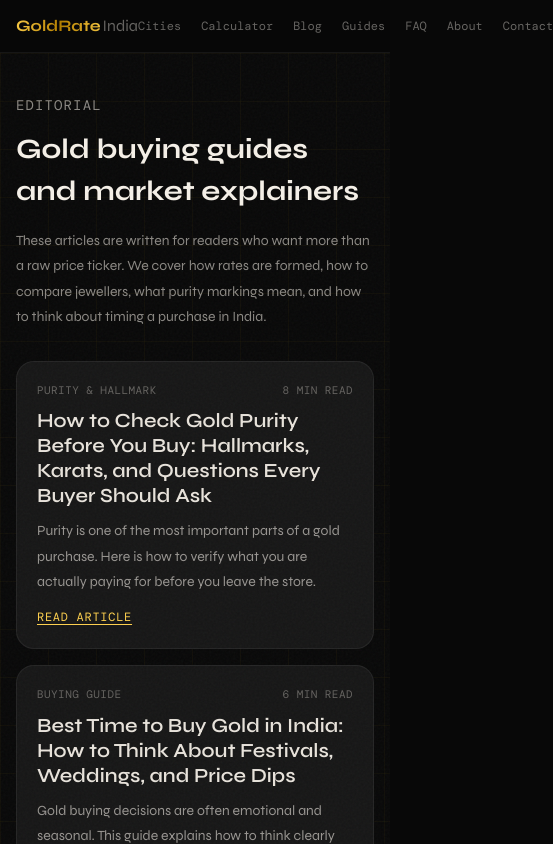
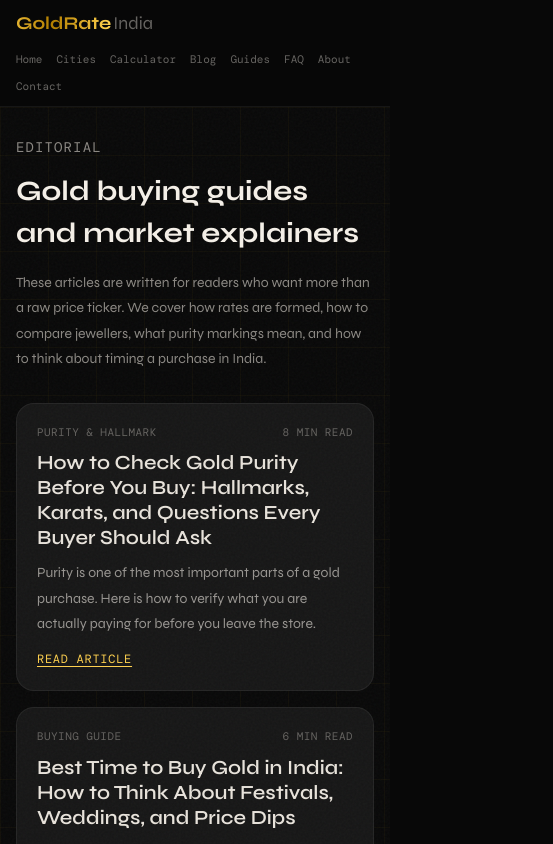
Before and after one commit to Nkodati/hyd-gold, a Next.js app: page /blog in a window 390 px wide. Shown: the top 844 px of the page, 553 px wide, since content can reach past the window. Built offline with nearby package versions, Linux system fonts and the light colour scheme.

Commit message:
Add cities index and improve mobile navigation

```diff
--- /dev/null
+++ b/src/app/city/page.tsx
@@ -0,0 +1,42 @@
+import type { Metadata } from 'next'
+import Link from 'next/link'
+import CityDirectory from '@/components/CityDirectory'
+import { getRates } from '@/data/rates'
+
+export const metadata: Metadata = {
+  title: 'Gold Rates by City — Gold Rate India',
+  description:
+    'Compare gold rates across Chennai, Hyderabad, Bangalore, and Ahmedabad from one cities page with quick filters and local guides.',
+}
+
+export default async function CitiesPage() {
+  const data = await getRates()
+
+  return (
+    <div className="noise-bg grid-bg min-h-screen">
+      <main className="static-page">
+        <p className="blog-eyebrow">Cities</p>
+        <h1>Gold rates by city</h1>
+        <p className="blog-lead">
+          Browse all supported cities from one place, compare today&apos;s indicative rates, and jump into local buying guides for
+          more context before you shop.
+        </p>
+
+        <div className="content-section mb-8">
+          <h2 className="!mt-0">How to use this page</h2>
+          <p>
+            Use the city filter to focus on one market or keep all cities visible to compare current 22K, 24K, and silver
+            pricing at a glance. Each city page also includes local buying notes, FAQs, and a calculator to help you estimate a
+            realistic jewellery bill.
+          </p>
+          <p>
+            If you want a broad market view first, head back to the <Link href="/">homepage</Link>. If you are ready to compare
+            local pricing, start below.
+          </p>
+        </div>
+
+        <CityDirectory data={data} />
+      </main>
+    </div>
+  )
+}
--- a/src/app/globals.css
+++ b/src/app/globals.css
@@ -145,11 +145,12 @@ body {
   max-width: 760px;
   margin-left: auto;
   margin-right: auto;
-  padding: 0 16px;
-  height: 52px;
+  padding: 10px 16px 12px;
+  min-height: 52px;
   display: flex;
   align-items: center;
   justify-content: space-between;
+  gap: 14px;
 }
 
 .nav-logo {
@@ -168,7 +169,9 @@ body {
 
 .nav-links {
   display: flex;
-  gap: 20px;
+  gap: 14px;
+  flex-wrap: wrap;
+  justify-content: flex-end;
 }
 
 .nav-links a {
@@ -453,6 +456,46 @@ body {
   line-height: 1.8;
 }
 
+.city-card-stats {
+  display: flex;
+  gap: 10px;
+  flex-wrap: wrap;
+  margin-top: 14px;
+}
+
+.city-card-stats span {
+  font-size: 11px;
+  font-family: var(--font-mono);
+  text-transform: uppercase;
+  letter-spacing: 0.04em;
+  color: rgba(245, 240, 232, 0.38);
+}
+
+.directory-filter {
+  display: flex;
+  gap: 10px;
+  flex-wrap: wrap;
+  margin-bottom: 20px;
+}
+
+.directory-chip {
+  font-family: var(--font-mono);
+  font-size: 11px;
+  padding: 8px 14px;
+  border-radius: 999px;
+  border: 0.5px solid rgba(255, 255, 255, 0.08);
+  color: rgba(245, 240, 232, 0.5);
+  background: transparent;
+  cursor: pointer;
+  transition: all 0.2s ease;
+}
+
+.directory-chip.active {
+  color: #FFD14D;
+  background: rgba(255, 193, 7, 0.1);
+  border-color: rgba(255, 193, 7, 0.3);
+}
+
 .calculator-grid {
   display: grid;
   gap: 14px;
@@ -570,3 +613,32 @@ body {
     grid-template-columns: repeat(2, minmax(0, 1fr));
   }
 }
+
+@media (max-width: 639px) {
+  .nav-inner {
+    flex-direction: column;
+    align-items: flex-start;
+  }
+
+  .nav-logo {
+    font-size: 18px;
+  }
+
+  .nav-links {
+    width: 100%;
+    gap: 10px 14px;
+    justify-content: flex-start;
+  }
+
+  .nav-links a {
+    font-size: 11px;
+  }
+
+  .static-page {
+    padding-top: 28px;
+  }
+
+  .content-section {
+    padding: 18px;
+  }
+}
--- a/src/app/layout.tsx
+++ b/src/app/layout.tsx
@@ -59,7 +59,8 @@ export default function RootLayout({ children }: { children: React.ReactNode })
               <span className="nav-logo-india">India</span>
             </Link>
             <div className="nav-links">
-              <Link href="/city/hyderabad">Cities</Link>
+              <Link href="/">Home</Link>
+              <Link href="/city">Cities</Link>
               <Link href="/calculators/gold-price-calculator">Calculator</Link>
               <Link href="/blog">Blog</Link>
               <Link href="/guides">Guides</Link>
@@ -105,7 +106,8 @@ export default function RootLayout({ children }: { children: React.ReactNode })
               © 2026 GoldRateIndia.live — Indicative rates only. Not financial advice.
             </p>
             <div className="footer-links flex flex-wrap gap-4 sm:gap-6">
-              <Link href="/city/hyderabad">Cities</Link>
+              <Link href="/">Home</Link>
+              <Link href="/city">Cities</Link>
               <Link href="/calculators/gold-price-calculator">Calculator</Link>
               <Link href="/blog">Blog</Link>
               <Link href="/guides">Guides</Link>
--- a/src/app/sitemap.ts
+++ b/src/app/sitemap.ts
@@ -20,6 +20,12 @@ export default function sitemap(): MetadataRoute.Sitemap {
       lastModified: new Date(),
       changeFrequency: 'monthly',
       priority: 0.5,
+    },
+    {
+      url: 'https://goldrateindia.live/city',
+      lastModified: new Date(),
+      changeFrequency: 'weekly',
+      priority: 0.8,
     },
     {
       url: 'https://goldrateindia.live/guides',
--- /dev/null
+++ b/src/components/CityDirectory.tsx
@@ -0,0 +1,65 @@
+'use client'
+
+import { useMemo, useState } from 'react'
+import Link from 'next/link'
+import type { GoldRatesData, CityKey } from '@/components/GoldDashboard'
+import { getAllCityContent } from '@/data/cityContent'
+
+type FilterKey = 'all' | CityKey
+
+export default function CityDirectory({ data }: { data: GoldRatesData }) {
+  const [activeFilter, setActiveFilter] = useState<FilterKey>('all')
+
+  const cities = useMemo(() => {
+    const allCities = getAllCityContent()
+    if (activeFilter === 'all') {
+      return allCities
+    }
+    return allCities.filter((city) => city.slug === activeFilter)
+  }, [activeFilter])
+
+  return (
+    <>
+      <div className="directory-filter">
+        <button
+          type="button"
+          onClick={() => setActiveFilter('all')}
+          className={`directory-chip ${activeFilter === 'all' ? 'active' : ''}`}
+        >
+          All cities
+        </button>
+        {getAllCityContent().map((city) => (
+          <button
+            key={city.slug}
+            type="button"
+            onClick={() => setActiveFilter(city.slug)}
+            className={`directory-chip ${activeFilter === city.slug ? 'active' : ''}`}
+          >
+            {city.cityName}
+          </button>
+        ))}
+      </div>
+
+      <div className="city-link-grid">
+        {cities.map((city) => {
+          const rates = data.cities[city.slug].rates
+          return (
+            <Link key={city.slug} href={`/city/${city.slug}`} className="city-link-card">
+              <div className="blog-card-meta">
+                <span>{city.cityName}</span>
+                <span>22K ₹{rates['22k'].perGram.toLocaleString('en-IN')}/g</span>
+              </div>
+              <h3>{city.title}</h3>
+              <p>{city.description}</p>
+              <div className="city-card-stats">
+                <span>24K: ₹{rates['24k'].perGram.toLocaleString('en-IN')}/g</span>
+                <span>Silver: ₹{rates.silver.perGram.toLocaleString('en-IN')}/g</span>
+              </div>
+              <span className="blog-card-link">Open city page</span>
+            </Link>
+          )
+        })}
+      </div>
+    </>
+  )
+}
```
